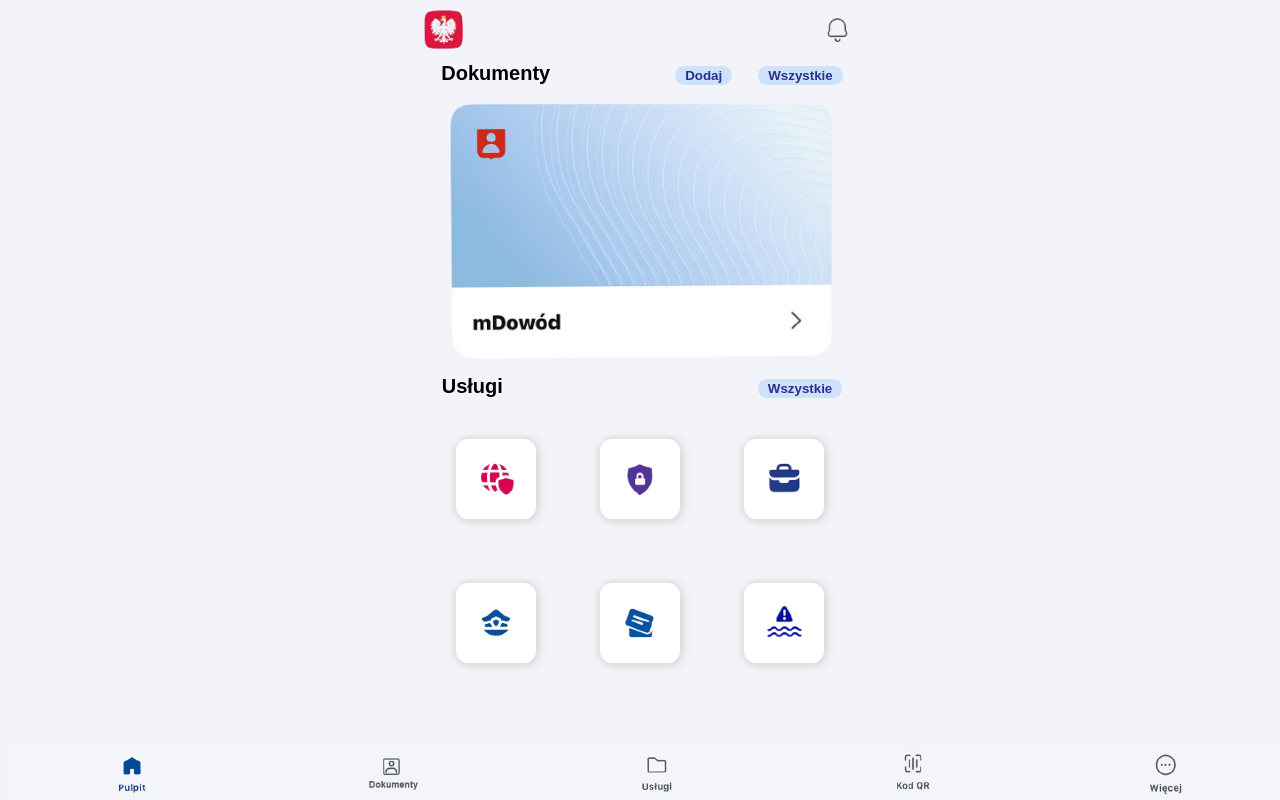
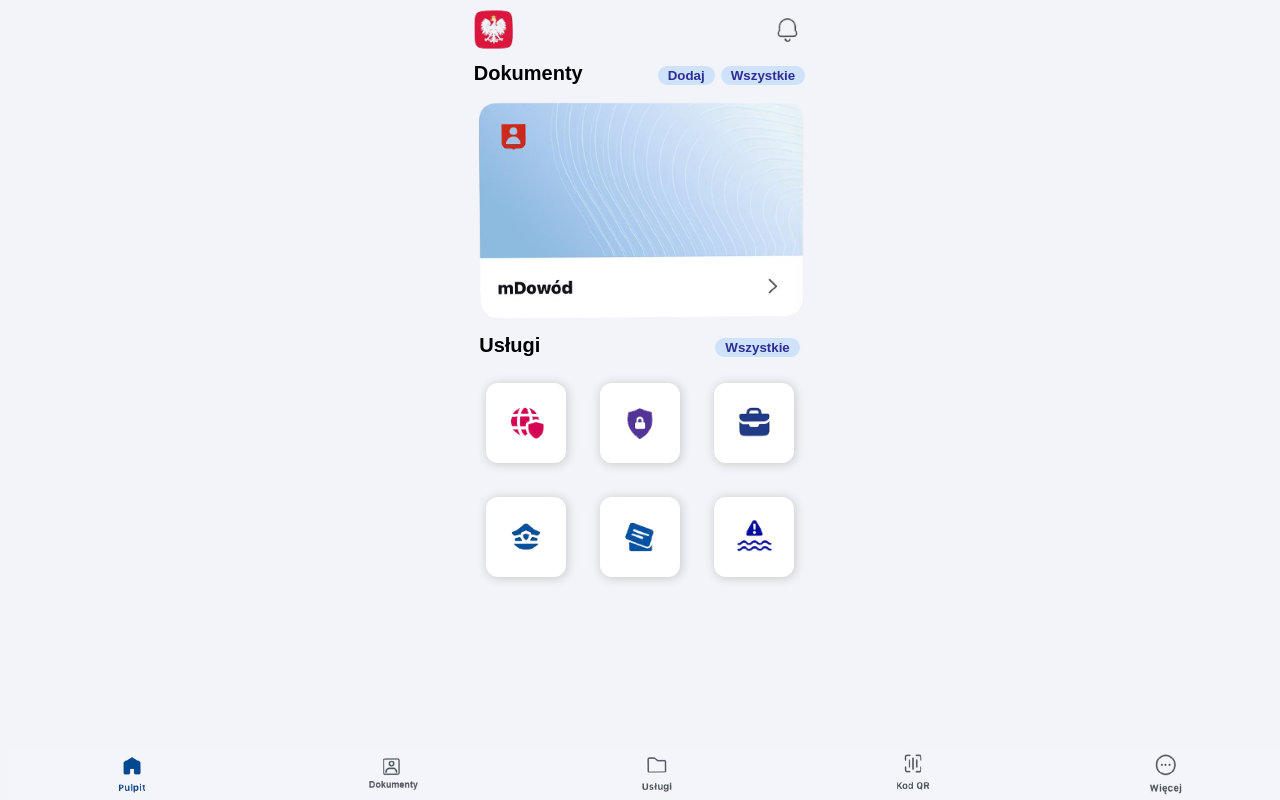
Before and after one commit to kamilgrt/mmob, a plain HTML site: page index2.html in a window 1280 px wide. Drawn offline with Linux system fonts and the light colour scheme.

Commit message:
Update index2.html

```diff
--- a/index2.html
+++ b/index2.html
@@ -15,7 +15,7 @@
     <b class="usługi">Dokumenty</b>
     <button class="Dodaj"><b>Dodaj</b></button>
     <button class="wszytko "><b>Wszystkie</b></button><br>
-    <a class= "zdjecie" href="index.html"><img src="mdowod.png"  style="width: 400px;"></a><BR>
+    <a class= "zdjecie" href="index.html"><img src="mdowod.png"  style="width: 340px;"></a><BR>
     <b class="usługi">Usługi</b>
     <button class="wszytki" ><b>Wszystkie</b></button><br>
     <img class="ic" src="iconka.png" alt="sometext" style="width: 50px;" />
@@ -40,7 +40,7 @@
         border-radius: 15%;
         background-color: white;
         box-shadow: 1px 1px 10px 1px rgb(206, 206, 206);
-        margin: 30px;
+        margin: 15px;
     }
     .wszytki{
         color: rgb(45, 45, 148);
@@ -50,7 +50,7 @@
         padding-right: 10px;
         padding-top: 2px;
         padding-bottom: 2px;
-        margin-left: 250px;
+        margin-left: 170px;
     }
      .navbarr {
         width: 100%;
@@ -67,7 +67,8 @@
     }
 
     .dwon{
-        margin-left: 350px;
+        width: 100%;
+        margin-left: 250px;
     }
 
 
@@ -79,7 +80,7 @@
         padding-right: 10px;
         padding-top: 2px;
         padding-bottom: 2px;
-        margin-left: 120px;
+        margin-left: 70px;
     }
     button{
         border: 1px solid #f4f5fa;
@@ -97,18 +98,21 @@
         padding-right: 10px;
         padding-top: 2px;
         padding-bottom: 2px;
+        margin: -10px;
+        margin-right: 10px ;
 
     }
     .usługi{
         font-family: Arial, Helvetica, sans-serif;
-        margin-left: 15px;
+        margin-left: 10px;
         font-size: 20px;
         display: inline;
+
 
     }
 
     .zdjecie {
-        width: 100%;
+
             text-align: center;
 
 
```
